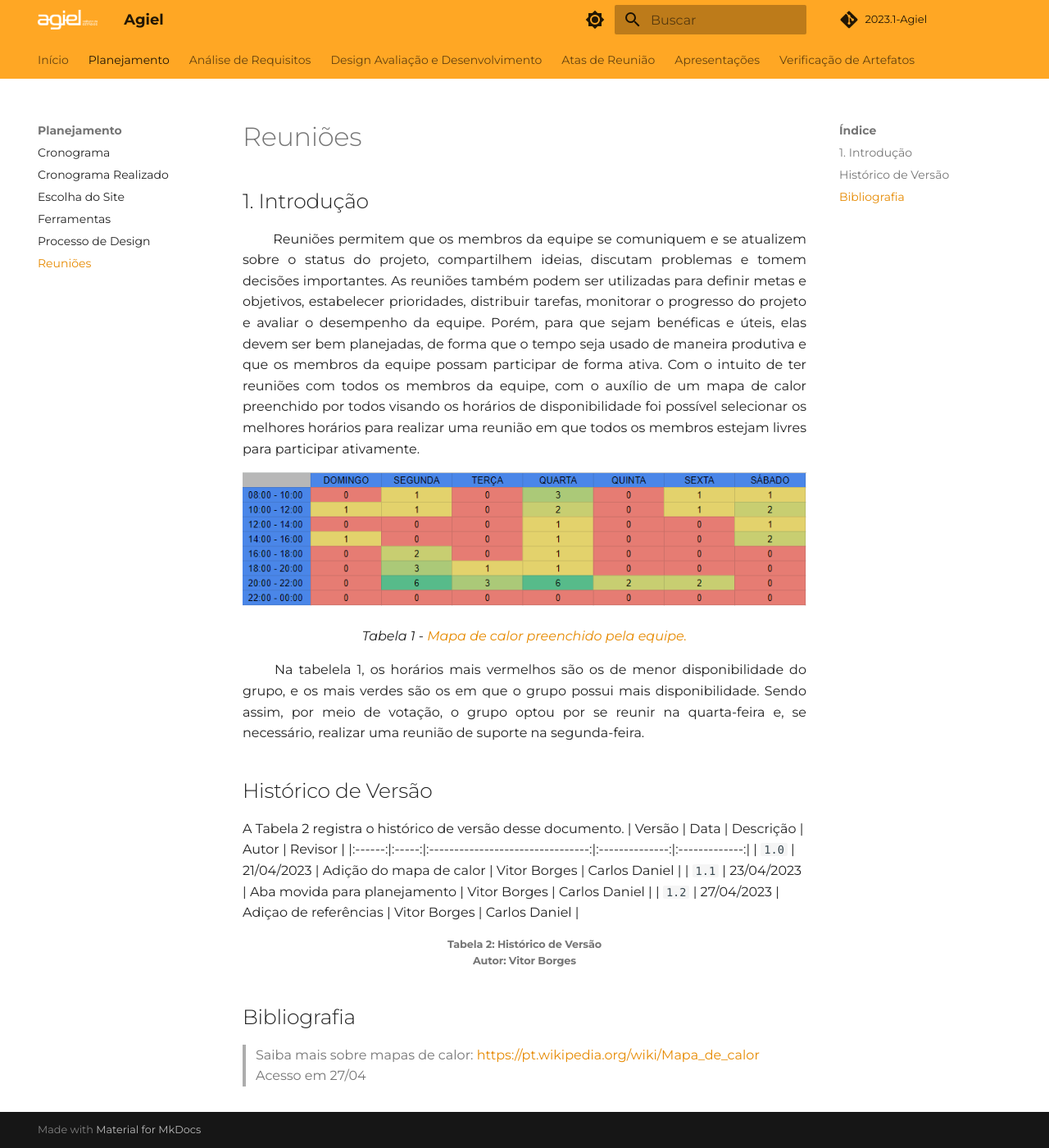
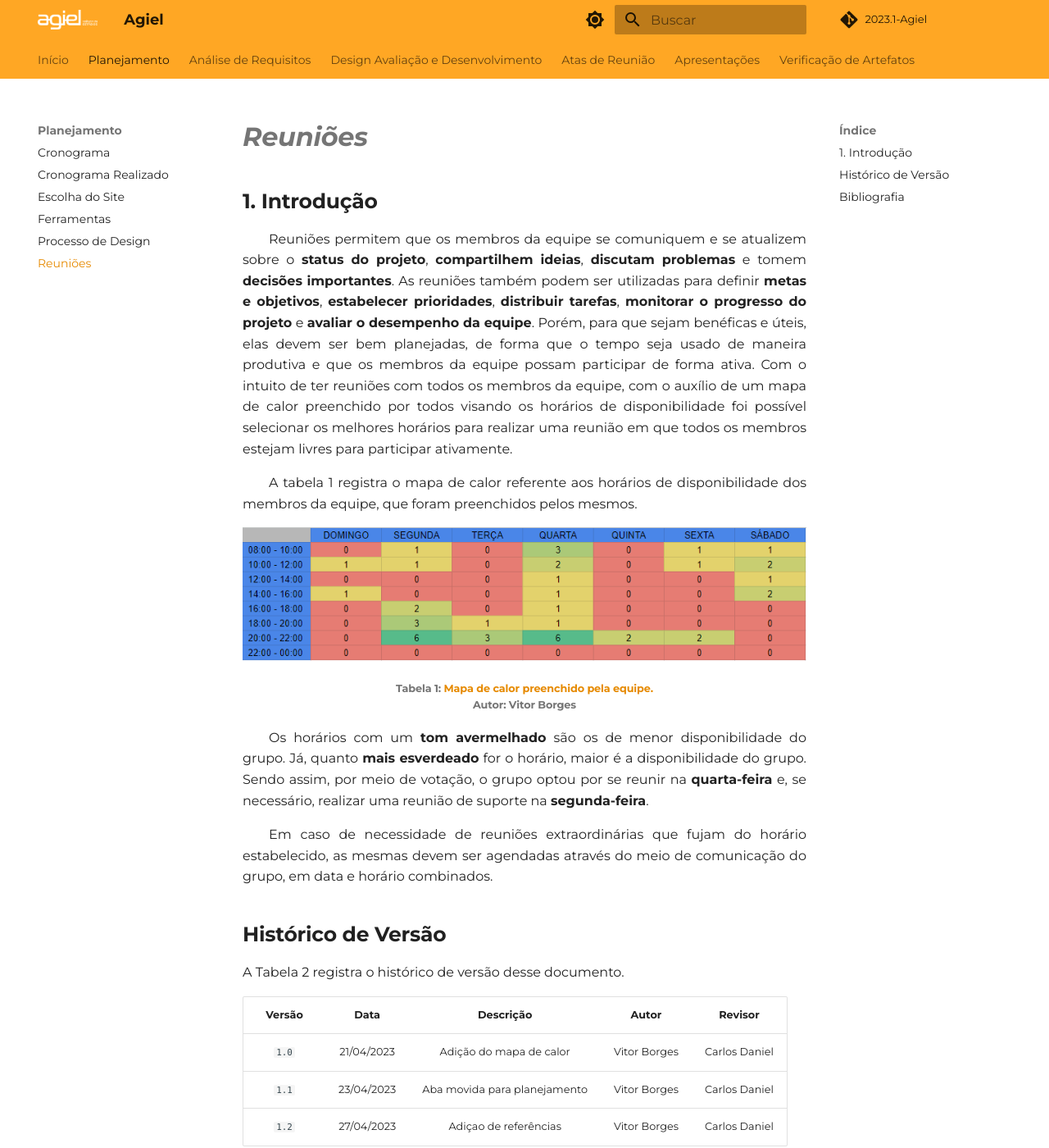
Before and after one commit to Interacao-Humano-Computador/2023.1-Agiel, an MkDocs documentation site: the page built from docs/planejamento/reunioes.md, in a window 1280 px wide and 1400 px high. Shown: the whole window at 82% size. Built offline with MkDocs 1.6.1 and Material for MkDocs 9.7.7, drawn with Linux system fonts in a browser that asks for light colours; some web fonts are replaced; comment, search, counter and statistics services are not loaded.

Commit message:
acrescentando alteracoes no artefato de reunioes

```diff
--- a/docs/planejamento/reunioes.md
+++ b/docs/planejamento/reunioes.md
@@ -1,24 +1,30 @@
-# Reuniões
+# ***Reuniões***
 
-## 1. Introdução
+## **1. Introdução**
+<p align="justify">
+&emsp;&emsp;Reuniões permitem que os membros da equipe se comuniquem e se atualizem sobre o <b>status do projeto</b>, <b>compartilhem ideias</b>, <b>discutam problemas</b> e tomem <b>decisões importantes</b>. As reuniões também podem ser utilizadas para definir <b>metas e objetivos</b>, <b>estabelecer prioridades</b>, <b>distribuir tarefas</b>, <b>monitorar o progresso do projeto</b> e <b>avaliar o desempenho da equipe</b>. Porém, para que sejam benéficas e úteis, elas devem ser bem planejadas, de forma que o tempo seja usado de maneira produtiva e que os membros da equipe possam participar de forma ativa.
+Com o intuito de ter reuniões com todos os membros da equipe, com o auxílio de um mapa de calor preenchido por todos visando os horários de disponibilidade foi possível selecionar os melhores horários para realizar uma reunião em que todos os membros estejam livres para participar ativamente.
+</p>
+<p align="justify">
+&emsp;&emsp;A tabela 1 registra o mapa de calor referente aos horários de disponibilidade dos membros da equipe, que foram preenchidos pelos mesmos.
+</p>
+
+![Mapa de Calor](../assets/heatmap.png)
+<h6 align = "center"> Tabela 1:<a href="https://pt.wikipedia.org/wiki/Mapa_de_calor"> Mapa de calor preenchido pela equipe.</a>
+<br> Autor: Vitor Borges</h6>
 
 <p align="justify">
-&emsp;&emsp; Reuniões permitem que os membros da equipe se comuniquem e se atualizem sobre o status do projeto, compartilhem ideias, discutam problemas e tomem decisões importantes. As reuniões também podem ser utilizadas para definir metas e objetivos, estabelecer prioridades, distribuir tarefas, monitorar o progresso do projeto e avaliar o desempenho da equipe. Porém, para que sejam benéficas e úteis, elas devem ser bem planejadas, de forma que o tempo seja usado de maneira produtiva e que os membros da equipe possam participar de forma ativa.
-Com o intuito de ter reuniões com todos os membros da equipe, com o auxílio de um mapa de calor preenchido por todos visando os horários de disponibilidade foi possível selecionar os melhores horários para realizar uma reunião em que todos os membros estejam livres para participar ativamente.
+&emsp;&emsp;Os horários com um <b>tom avermelhado</b> são os de menor disponibilidade do grupo. Já, quanto <b>mais esverdeado</b> for o horário, maior é a disponibilidade do grupo. Sendo assim, por meio de votação, o grupo optou por se reunir na <b>quarta-feira</b> e, se necessário, realizar uma reunião de suporte na <b>segunda-feira</b>.
+</p>
+<p align="justify">
+&emsp;&emsp;Em caso de necessidade de reuniões extraordinárias que fujam do horário estabelecido, as mesmas devem ser agendadas através do meio de comunicação do grupo, em data e horário combinados.
 </p>
 
-
-
-![Mapa de Calor](../assets/heatmap.png)
-<figcaption align="center">Tabela 1 - <a href="https://pt.wikipedia.org/wiki/Mapa_de_calor">Mapa de calor preenchido pela equipe.</a></figcaption>
-
+## **Histórico de Versão**
 <p align="justify">
-&emsp;&emsp; Na tabelela 1, os horários mais vermelhos são os de menor disponibilidade do grupo, e os mais verdes são os em que o grupo possui mais disponibilidade. Sendo assim, por meio de votação, o grupo optou por se reunir na quarta-feira e, se necessário, realizar uma reunião de suporte na segunda-feira.
+A Tabela 2 registra o histórico de versão desse documento.
 </p>
 
-## Histórico de Versão
-
-A Tabela 2 registra o histórico de versão desse documento.
 | Versão | Data  |            Descrição             |     Autor      |    Revisor    |
 |:------:|:-----:|:--------------------------------:|:--------------:|:-------------:|
 | `1.0`  | 21/04/2023 | Adição do mapa de calor | Vitor Borges | Carlos Daniel |
@@ -28,5 +34,5 @@ A Tabela 2 registra o histórico de versão desse documento.
 <h6 align = "center"> Tabela 2: Histórico de Versão
 <br> Autor: Vitor Borges </h6>
 
-## Bibliografia
+## **Bibliografia**
 > Saiba mais sobre mapas de calor: <https://pt.wikipedia.org/wiki/Mapa_de_calor> Acesso em 27/04
```
